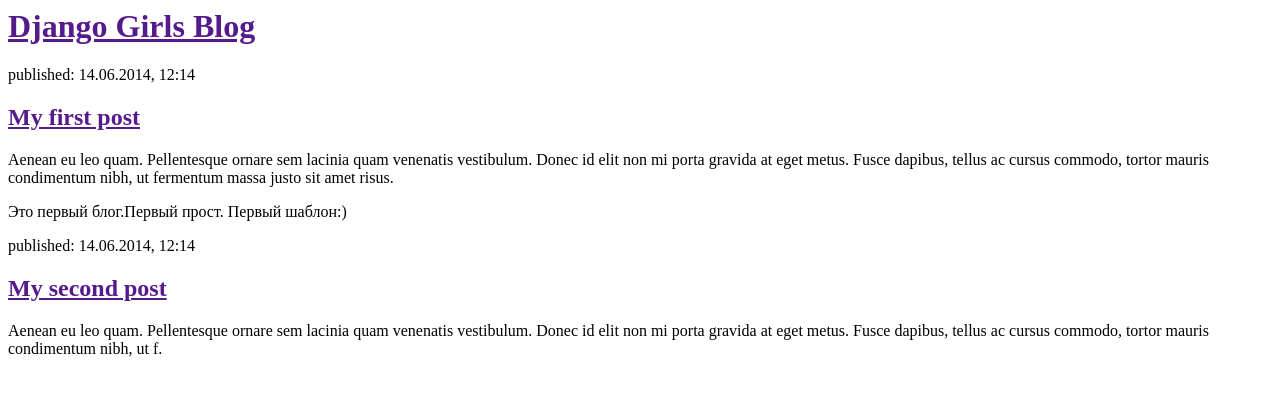
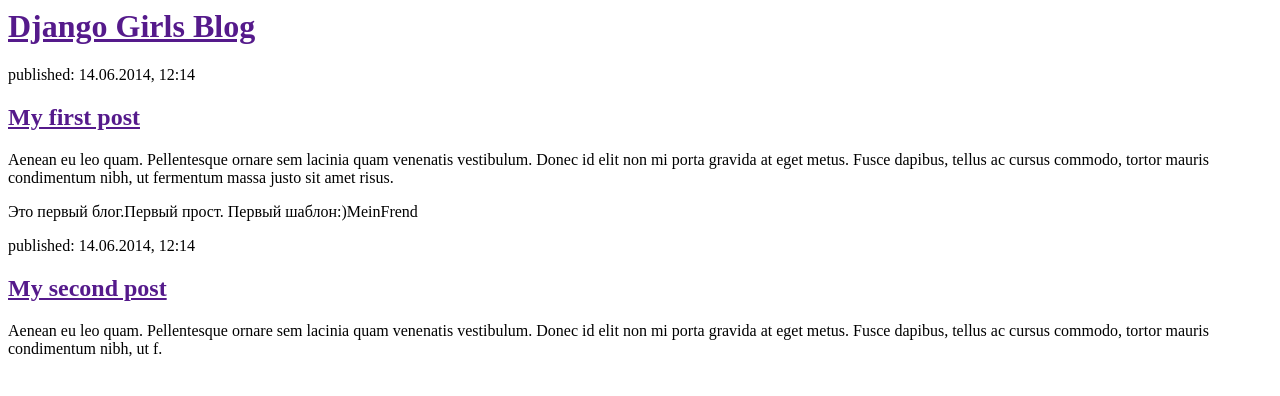
Before and after one commit to YULAv/my-first-blog, a Django app: page / in a window 1280 px wide. Shown: the top 396 px of the page. Run offline with Django 3.2, Linux system fonts and the light colour scheme.

Commit message:
test blog.

```diff
--- a/blog/templates/blog/post_list.html
+++ b/blog/templates/blog/post_list.html
@@ -11,7 +11,7 @@
                 <p>published: 14.06.2014, 12:14</p>
                 <h2><a href="">My first post</a></h2>
                 <p>Aenean eu leo quam. Pellentesque ornare sem lacinia quam venenatis vestibulum. Donec id elit non mi porta gravida at eget metus. Fusce dapibus, tellus ac cursus commodo, tortor mauris condimentum nibh, ut fermentum massa justo sit amet risus.</p>
-                <p>Это первый блог.Первый прост. Первый шаблон:)</p>
+                <p>Это первый блог.Первый прост. Первый шаблон:)MeinFrend</p>
             </div>
 
             <div>
```
